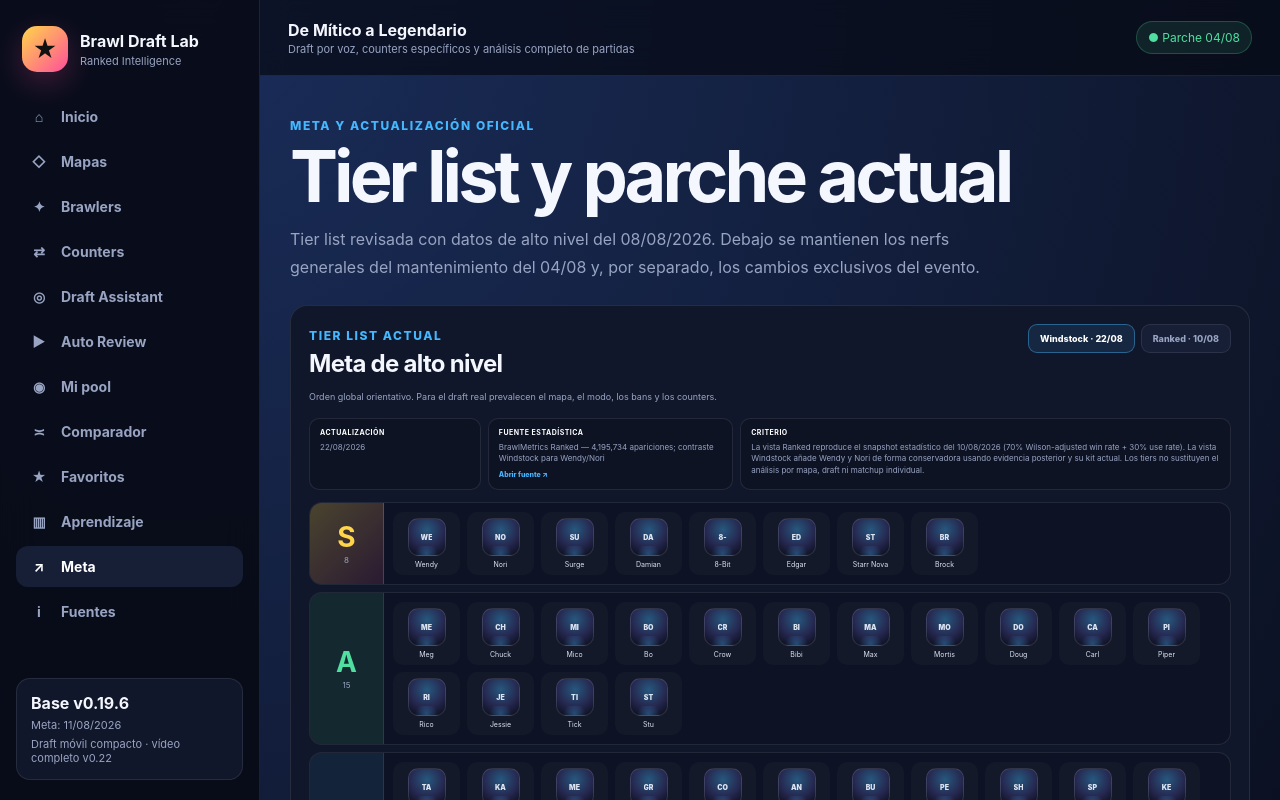
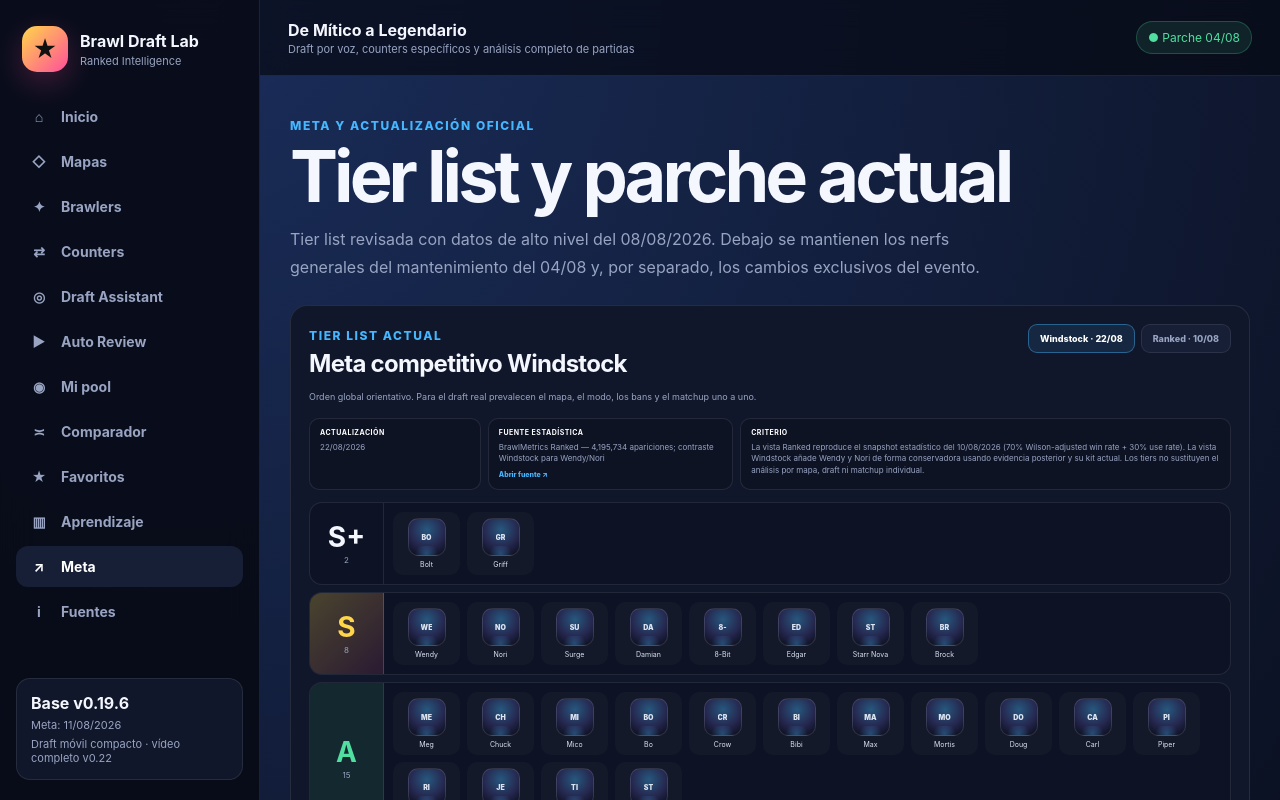
Before and after one commit to Raixerx1/Brawl-Stars-Lab-, a Next.js app: page /meta in a window 1280 px wide. Shown: the top 800 px of the page. Built offline with nearby package versions, Linux system fonts and the light colour scheme; no server answers.

Commit message:
Mostrar tier S+ en meta Windstock

```diff
--- a/src/components/MetaTierList.tsx
+++ b/src/components/MetaTierList.tsx
@@ -14,7 +14,7 @@
   snapshots: Record<string, TierSnapshot>;
 };
 
-const tierOrder = ["S", "A", "B", "C", "D", "F", "Sin datos"];
+const tierOrder = ["S+", "S", "A", "B", "C", "D", "F", "Sin datos"];
 
 export default function MetaTierList({
   data,
@@ -35,8 +35,8 @@
     <div className="section-title">
       <div>
         <span className="eyebrow">Tier list actual</span>
-        <h2>Meta de alto nivel</h2>
-        <p>Orden global orientativo. Para el draft real prevalecen el mapa, el modo, los bans y los counters.</p>
+        <h2>Meta competitivo Windstock</h2>
+        <p>Orden global orientativo. Para el draft real prevalecen el mapa, el modo, los bans y el matchup uno a uno.</p>
       </div>
       <div className="meta-tier-tabs" role="tablist" aria-label="Periodo de la tier list">
         {snapshotNames.map((name) => <button
@@ -60,7 +60,7 @@
       {tierOrder.map((tier) => {
         const names = selected[tier] || [];
         if (!names.length) return null;
-        return <article className={`meta-tier-row tier-${tier.toLowerCase().replace(/\s+/g, "-")}`} key={tier}>
+        return <article className={`meta-tier-row tier-${tier.toLowerCase().replace(/\+/g, "plus").replace(/\s+/g, "-")}`} key={tier}>
           <div className="meta-tier-label">
             <strong>{tier}</strong>
             <span>{names.length}</span>
```
